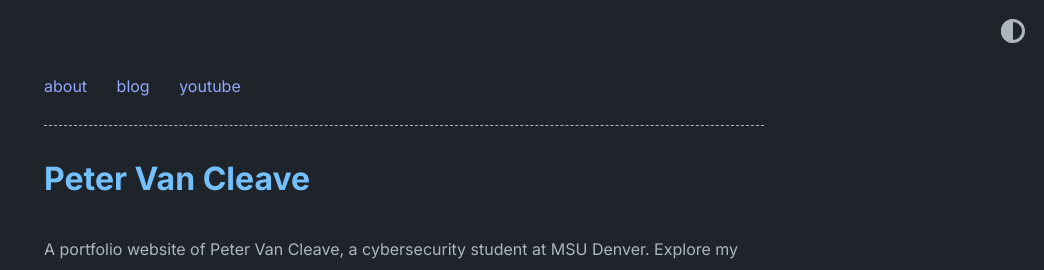
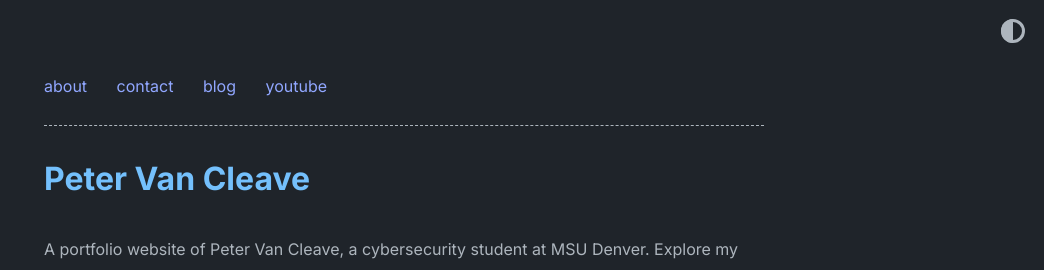
Before and after one commit to petervancleave/petervancleave.github.io, a Jekyll site: the page built from index.md, in a window 1280 px wide. Shown: the top 270 px of the page, without its empty margins (236-1280 px from the left). Built offline with Jekyll 4.4.1, drawn with Linux system fonts in a browser that asks for light colours.

Commit message:
Update home.yml

```diff
--- a/_data/home.yml
+++ b/_data/home.yml
@@ -1,6 +1,9 @@
 navbar_entries:
   - title: about
-    url: about
+    url:
+
+  - title: contact
+    url:
 
   - title: blog
     url: https://medium.com/@petervancleave1
```
